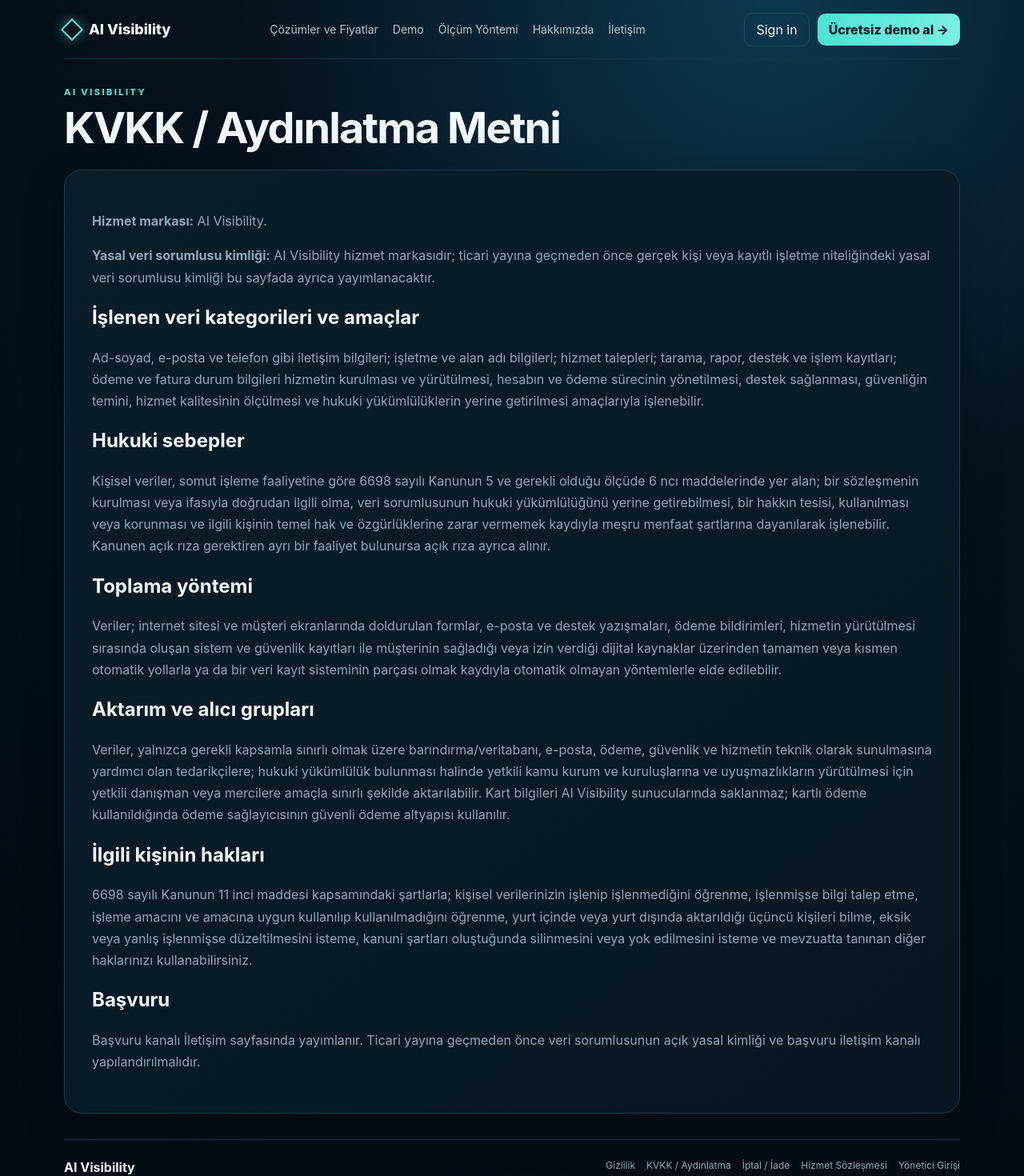
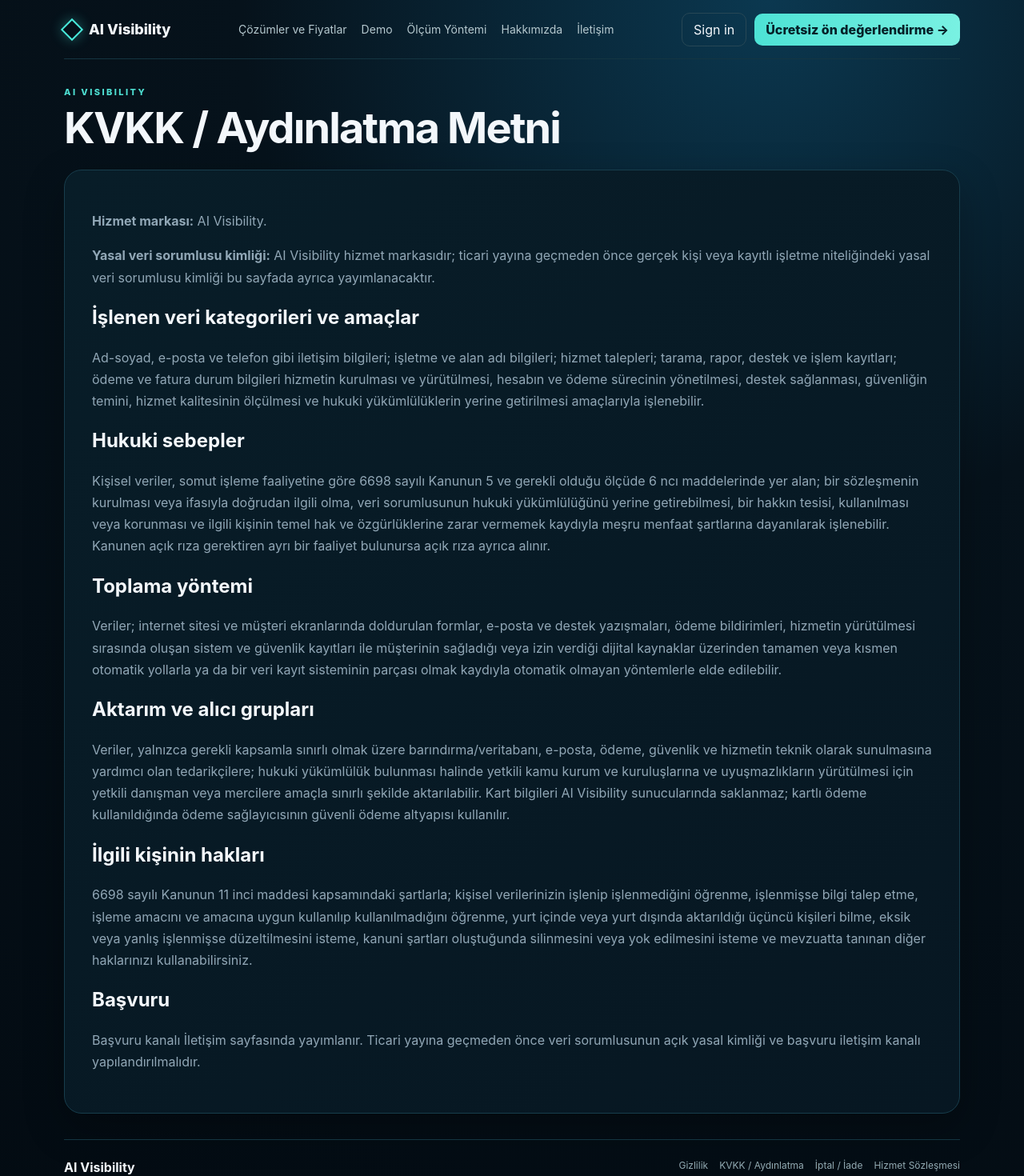
Before and after one commit to mehmetozan-5858/ai-visibility, a Next.js app: page /kvkk in a window 1280 px wide. Shown: the top 1470 px of the page at 80% size. Built offline with nearby package versions, Linux system fonts and the light colour scheme.

Commit message:
polish: clarify public conversion flow

```diff
--- a/components/PublicPage.js
+++ b/components/PublicPage.js
@@ -25,7 +25,7 @@ export default function PublicPage({title,subtitle,children}){
       <nav style={{display:"flex",gap:18,flexWrap:"wrap",alignItems:"center",fontSize:14}}>{nav.slice(1).map(([h,l])=><Link key={h} href={h} style={{color:"#b5c8ce"}}>{l}</Link>)}</nav>
       <div style={{display:"flex",gap:10,alignItems:"center"}}>
         <Link href="/musteri-giris" style={{padding:"10px 14px",border:"1px solid #274755",borderRadius:10,textDecoration:"none"}}>Giriş yap</Link>
-        <Link href="/yeni-musteri" style={{padding:"10px 14px",borderRadius:10,background:"linear-gradient(90deg,#4de2d5,#79f1e2)",color:"#052028",fontWeight:800,textDecoration:"none"}}>Ücretsiz demo al →</Link>
+        <Link href="/yeni-musteri" style={{padding:"10px 14px",borderRadius:10,background:"linear-gradient(90deg,#4de2d5,#79f1e2)",color:"#052028",fontWeight:800,textDecoration:"none"}}>Ücretsiz ön değerlendirme →</Link>
       </div>
     </header>
 
@@ -43,7 +43,6 @@ export default function PublicPage({title,subtitle,children}){
       <div><strong style={{display:"block",marginBottom:6}}>AI Visibility</strong><span style={{color:"#819ba5",fontSize:12}}>Markanızı yapay zekâ dünyasında daha görünür, daha güvenilir ve daha güçlü kılar.</span></div>
       <div style={{display:"flex",gap:14,flexWrap:"wrap",justifyContent:"flex-end",fontSize:12,color:"#93aab2"}}>
         {legal.map(([h,l])=><Link key={h} href={h}>{l}</Link>)}
-        <Link href="/login">Yönetici Girişi</Link>
       </div>
     </footer>
   </main>;
```
